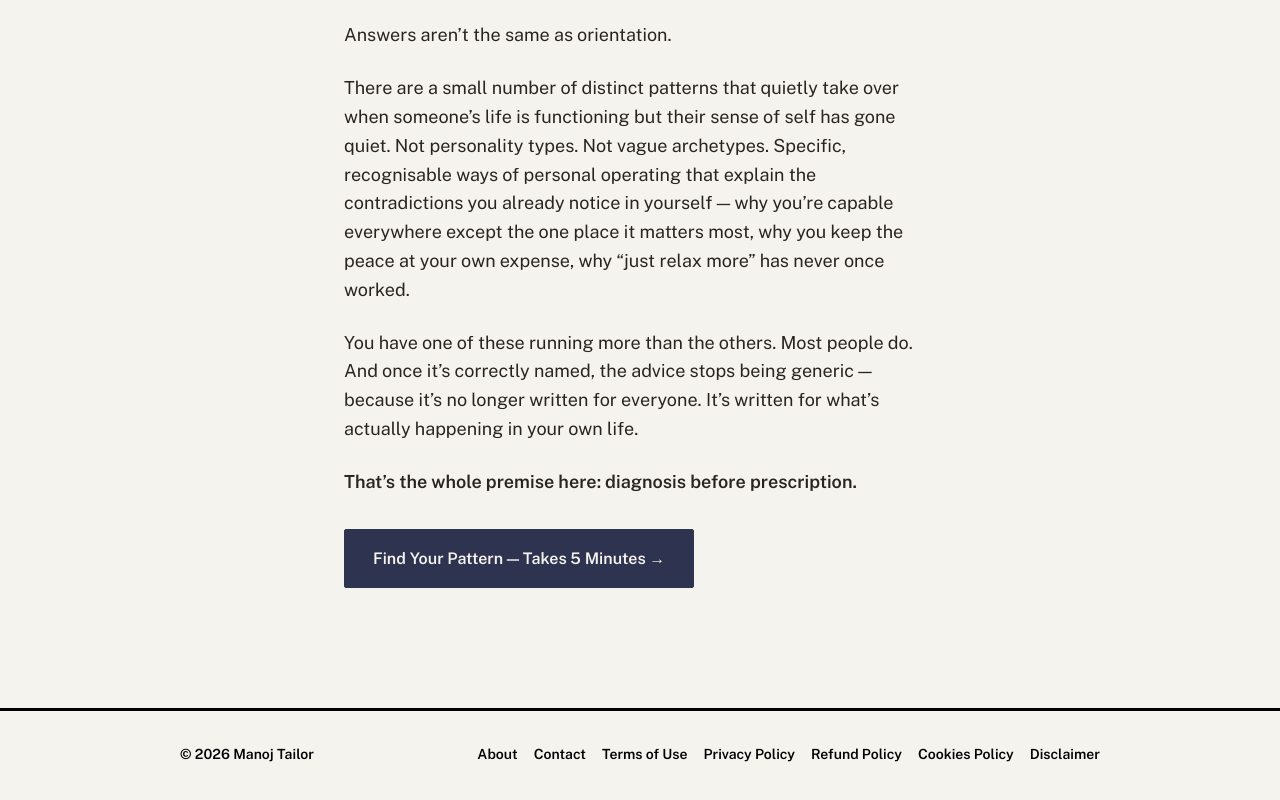
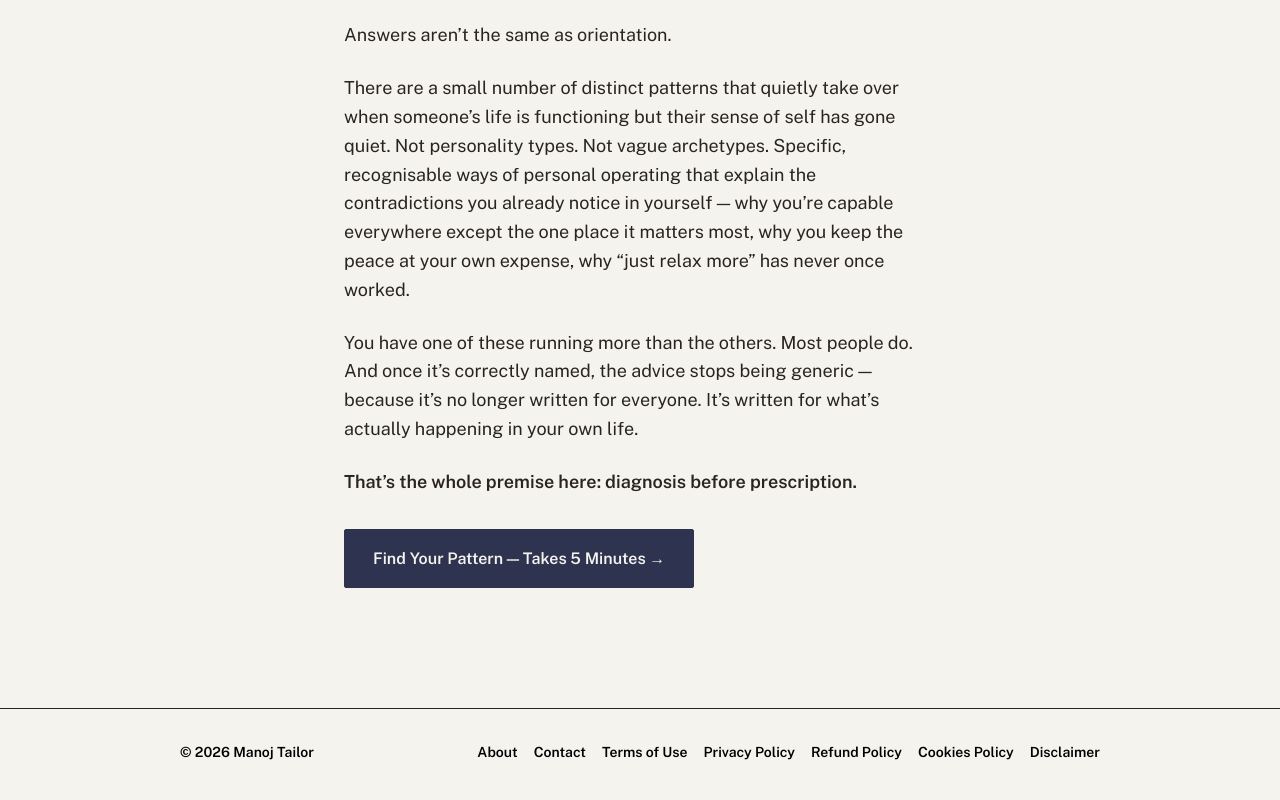
Before and after one commit to Marlowe088/Human-Led-AI, a Next.js app: page / in a window 1280 px wide. Shown: the part 2929-3729 px from the top of the page. Built offline with nearby package versions, Linux system fonts and the light colour scheme.

Commit message:
Homepage footer divider: thinner and softer, was too thick/black
border-top 3px #000000 -> 1.5px #2A2420 (warm ink, not pure black)

```diff
--- a/styles/globals.css
+++ b/styles/globals.css
@@ -232,7 +232,7 @@ hr.rule {
 
 /* ---------- Footer ---------- */
 .site-footer {
-  border-top: 3px solid #000000;
+  border-top: 1.5px solid #2a2420;
   padding: var(--space-4) 24px var(--space-5);
 }
 
```
